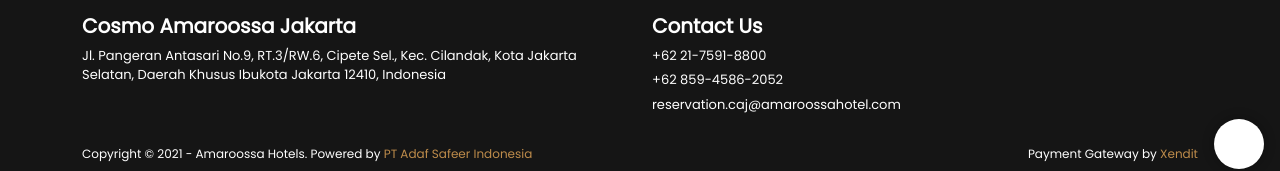
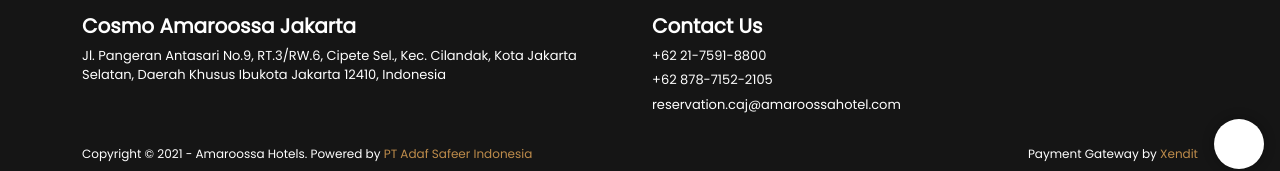
Before and after one commit to syaikhanagil/amaroossa-web, a React app: page /hotels/amaroossa-cosmo-jakarta in a window 1280 px wide. Shown: the part 1591-1762 px from the top of the page. Built offline with nearby package versions, Linux system fonts and the light colour scheme; the HTML template or start-up script is replaced by a standard one.

Commit message:
Update CosmoJakarta.jsx

```diff
--- a/src/pages/Detail/CosmoJakarta.jsx
+++ b/src/pages/Detail/CosmoJakarta.jsx
@@ -31,7 +31,7 @@
                 <div className="col-12 col-md-6 mb-3">
                     <h5>Contact Us</h5>
                     <p>+62 21-7591-8800</p>
-                    <p><a href="https://api.whatsapp.com/send?phone=6285945862052" target="_blank" rel="noopener noreferrer">+62 859-4586-2052</a></p>
+                    <p><a href="https://api.whatsapp.com/send?phone=6287871522105" target="_blank" rel="noopener noreferrer">+62 878-7152-2105</a></p>
                     <p><a href="mailto:reservation.caj@amaroossahotel.com">reservation.caj@amaroossahotel.com</a></p>
                 </div>
             </div>
```
